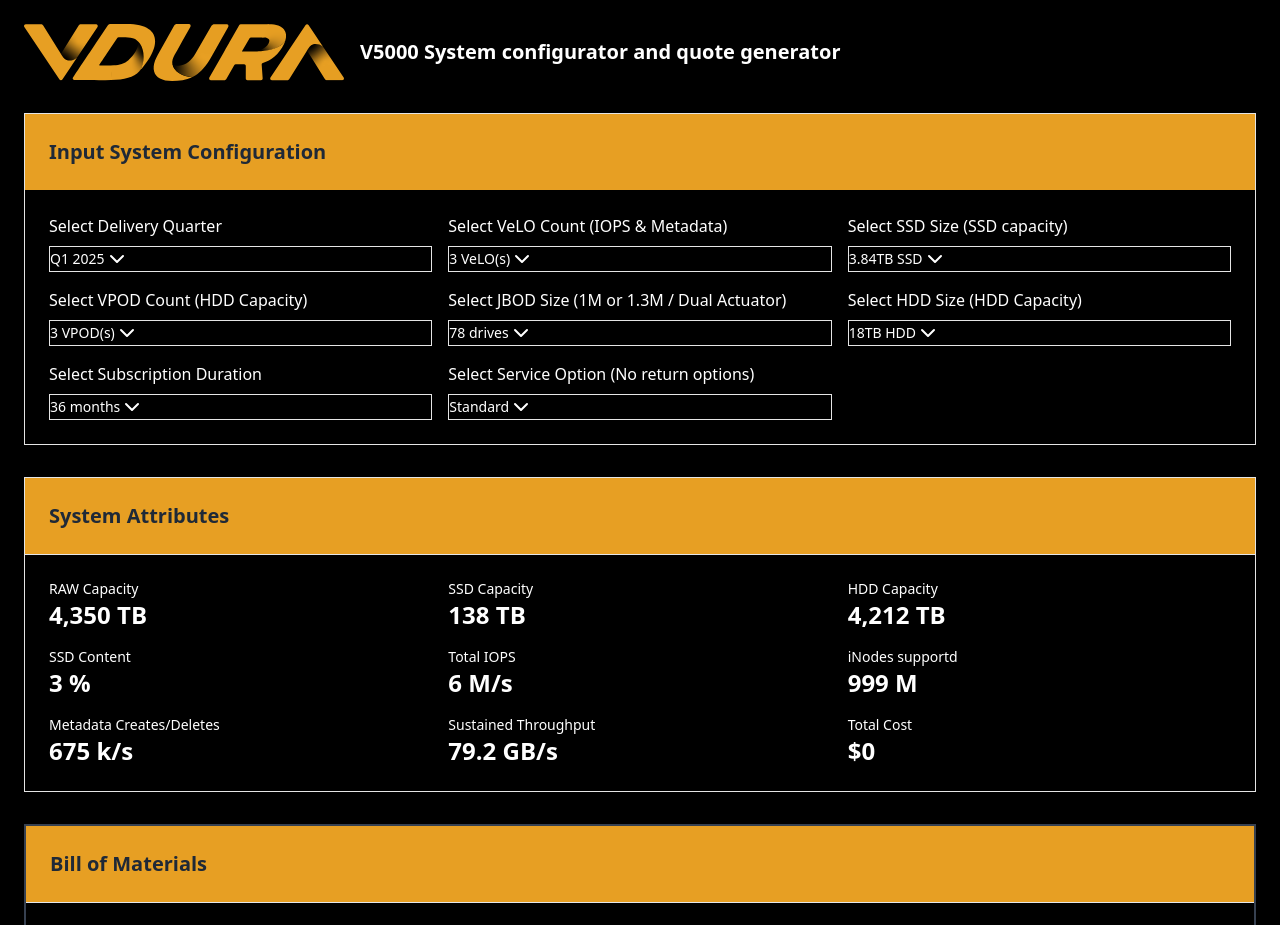
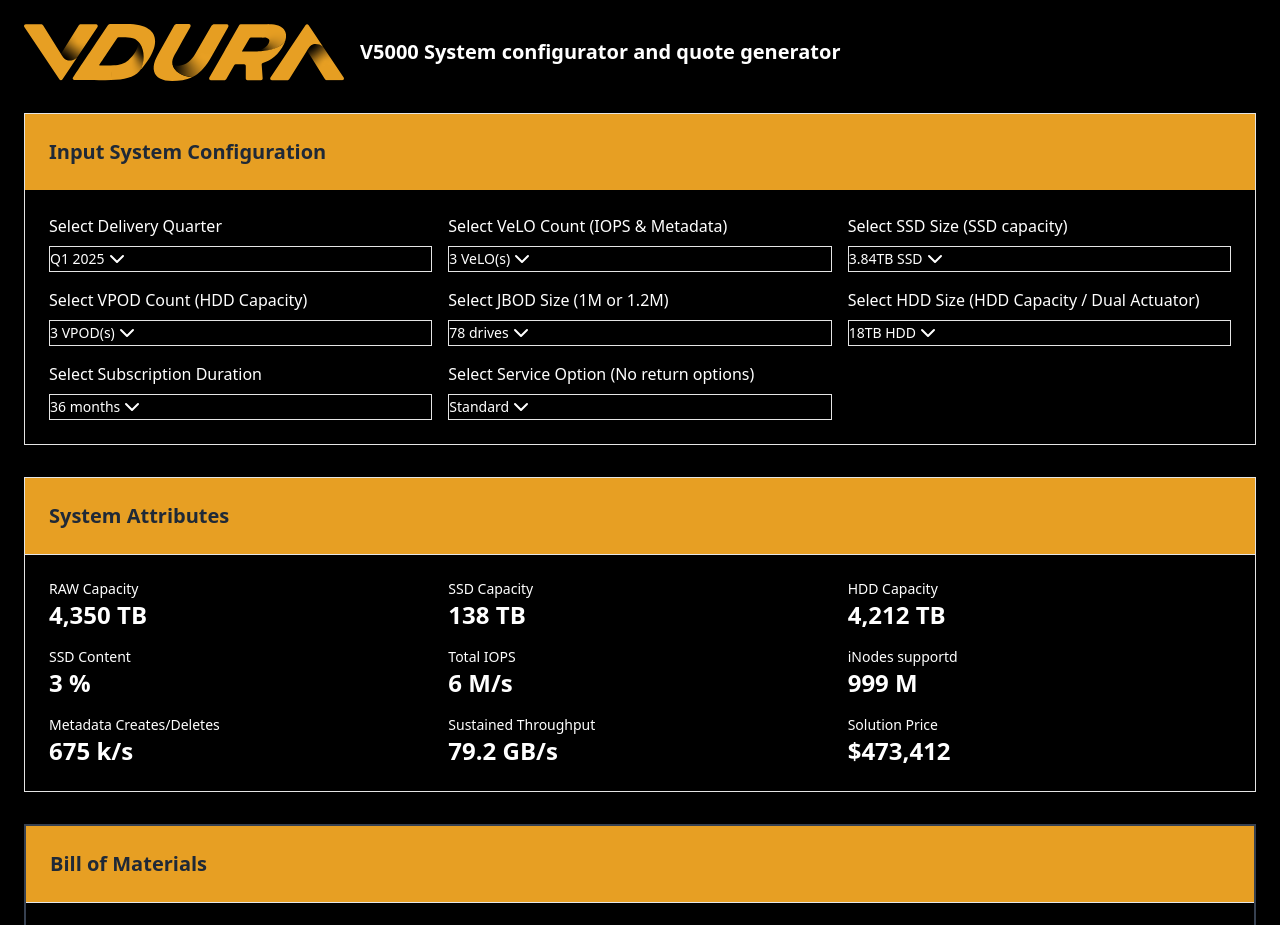
Before and after one commit to eriksalo/erik-web, a React (Create React App) app: page / in a window 1280 px wide. Shown: the top 925 px of the page. Built offline with nearby package versions, Linux system fonts and the light colour scheme.

Commit message:
Fixed total price

```diff
--- a/src/App.js
+++ b/src/App.js
@@ -173,7 +173,7 @@
     totalInodes: 0,
     totalMetadata: 0,
     totalThroughput: 0,
-    totalCost: 0
+    totalSolutionCost: 0
   });
 
   // Bill of Materials state
@@ -241,6 +241,8 @@
     totalServiceCost *= 1.598;
     }
 
+    // Calculate total solution cost
+    const totalSolutionCost = ssdSoftwareCost + hddSoftwareCost + discountCost + totalServiceCost + hardwareCost;
     // Generate Bill of Materials
     const bomItems = [
        {
@@ -310,7 +312,8 @@
       },
       {},
       {
-        totalCost: metrics.totalCost
+        item: 'Solution Price',
+        totalCost: totalSolutionCost
       }
 
     ];
@@ -328,7 +331,7 @@
       totalMetadata: config.veloCount * metadataPerVelo,
       totalInodes: config.veloCount * inodesPerVelo,
       totalTransferRate: config.vpodCount * transferRatePerVpod,
-      totalCost: totalCost
+      totalSolutionCost: totalSolutionCost
     });
 
     setBom(bomItems);
@@ -426,7 +429,7 @@
     </div>
 
     <div>
-      <label className="block text-white mb-2">Select JBOD Size (1M or 1.3M / Dual Actuator)</label>
+      <label className="block text-white mb-2">Select JBOD Size (1M or 1.2M)</label>
       <Select
          value={config.jbodSize.toString()}
          onValueChange={handleJbodSizeChange}
@@ -443,7 +446,7 @@
     </div>
 
     <div>
-     <label className="block text-white mb-2">Select HDD Size (HDD Capacity)</label>
+     <label className="block text-white mb-2">Select HDD Size (HDD Capacity / Dual Actuator)</label>
      <Select
       value={config.hddSize.toString()}
       onValueChange={(value) => setConfig({...config, hddSize: parseInt(value)})}
@@ -539,8 +542,8 @@
             <p className="text-2xl font-bold">{(metrics.totalTransferRate || 0).toFixed(1)} GB/s</p>
           </div>
           <div>
-            <p className="text-sm font-medium">Total Cost</p>
-            <p className="text-2xl font-bold">${Number(metrics.totalCost || 0).toLocaleString(undefined, { maximumFractionDigits: 0 })}</p>
+            <p className="text-sm font-medium">Solution Price</p>
+            <p className="text-2xl font-bold">${Number(metrics.totalSolutionCost || 0).toLocaleString(undefined, { maximumFractionDigits: 0 })}</p>
           </div>
         </CardContent>
       </Card>
@@ -558,8 +561,8 @@
                   <TableHead className="font-bold text-black">Item</TableHead>
                   <TableHead className="font-bold text-black">Months</TableHead>
                   <TableHead className="text-right font-bold text-black">Quantity</TableHead>
-                  <TableHead className="text-right font-bold text-black">Unit Cost</TableHead>
-                  <TableHead className="text-right font-bold text-black">Extended Cost</TableHead>
+                  <TableHead className="text-right font-bold text-black">Unit Price</TableHead>
+                  <TableHead className="text-right font-bold text-black">Extended Price</TableHead>
                 </TableRow>
               </TableHeader>
               <TableBody>
```
